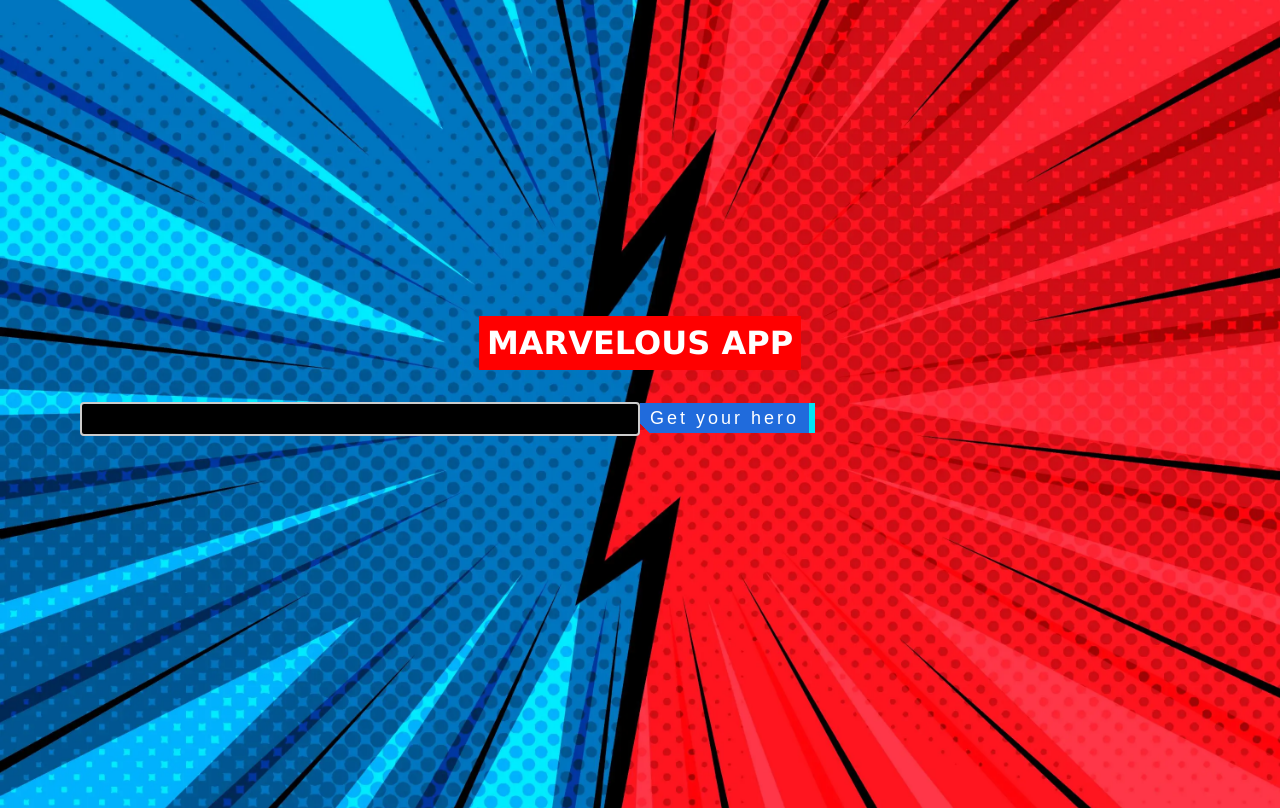
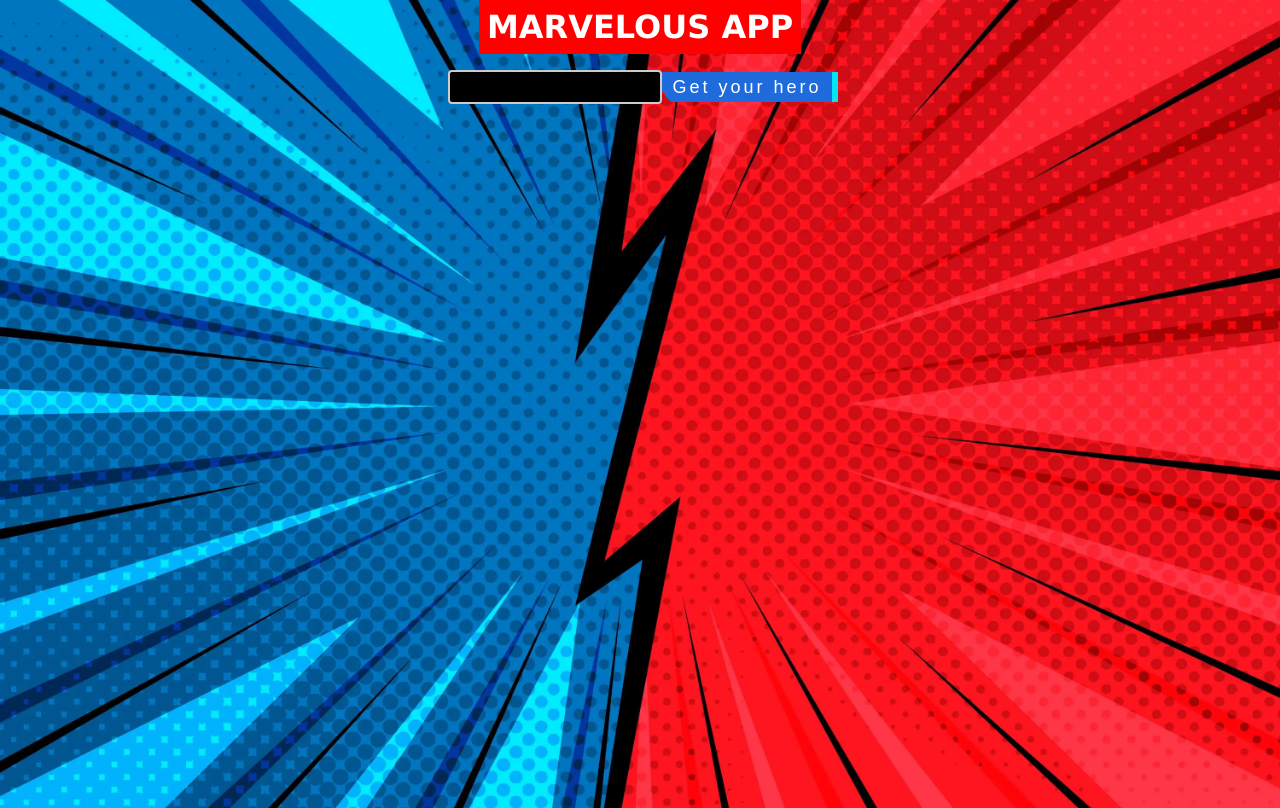
Before and after one commit to Dariusz-Wolontariusz/Hackday-project, a React (Create React App) app in the folder client/: page / in a window 1280 px wide. Built offline with nearby package versions, Linux system fonts and the light colour scheme; no server answers.

Commit message:
added media query for M and L screens / some small visual changes

```diff
--- a/client/package.json
+++ b/client/package.json
@@ -8,6 +8,8 @@
     "@testing-library/jest-dom": "^5.16.5",
     "@testing-library/react": "^13.4.0",
     "@testing-library/user-event": "^13.5.0",
+    "os-browserify": "^0.3.0",
+    "path-browserify": "^1.0.1",
     "react": "^18.2.0",
     "react-dom": "^18.2.0",
     "react-scripts": "5.0.1",
--- a/client/src/components/Search.js
+++ b/client/src/components/Search.js
@@ -1,8 +1,8 @@
 import React, { useState } from 'react'
-import dotenv from 'dotenv'
-dotenv.config()
+// import dotenv from 'dotenv'
+// dotenv.config()
 
-const backendUrl = process.env.BACKEND_URL
+const backendUrl = 'https://hackday-marvel-be.vercel.app'
 
 const Search = () => {
   const [input, setInput] = useState('')
--- a/client/src/index.css
+++ b/client/src/index.css
@@ -55,7 +55,12 @@ body {
 
 .form {
   grid-area: search;
-  margin: 1rem;
+  margin: auto;
+  display: flex;
+  /* flex-direction: column; */
+  justify-content: center;
+  align-items: center;
+  /* text-align: center; */
 }
 
 .form__input {
@@ -64,6 +69,8 @@ body {
   border: 2px solid #ccc;
   border-radius: 4px;
   font-size: 1rem;
+  text-align: center;
+  font-weight: bolder;
   color:#ccc;
   background-color: black;
   background-position: 10px 10px;
@@ -80,6 +87,7 @@ body {
   font-family: Impact, Haettenschweiler, 'Arial Narrow Bold', sans-serif;
   grid-area: description;
   padding: 0rem 1rem 1rem;
+  text-align: center;
 }
 
 .hero__name {
@@ -193,3 +201,75 @@ body {
     transform: translate(0);
    }
   }
+
+/*media query for medium screens  */
+  @media screen and (min-width: 768px) {
+
+    body{
+      align-items: flex-start;
+    }
+
+    .containter {
+      grid-template-columns: repeat(2, 1fr);
+      width: 90vw;
+      display: grid;
+      grid-template-areas:
+        'search search'
+        'image description'
+      ;
+    }
+
+    .hero__img {
+      grid-area: image;
+      border-radius: 10px;
+      width: 100%;
+      /* max-height: 100vh; */
+      height: auto;
+    }
+
+    /* .form {
+      grid-area: search;
+      margin: auto;
+      display: flex;
+      flex-direction: column;
+      justify-content: center;
+      align-items: center;
+      text-align:right;
+    } */
+
+    .form__input:focus {
+      width: 100%;
+    }
+
+  }
+
+  /*media query for large screens  */
+
+  @media screen and (min-width: 1024px) {
+
+    body{
+      align-items: flex-start;
+    }
+
+    .containter {
+      grid-template-columns: repeat(2, 1fr);
+      width: 90vw;
+      display: grid;
+      grid-template-areas:
+        'search search'
+        'image description'
+      ;
+    }
+
+    .hero__img {
+      grid-area: image;
+      border-radius: 10px;
+      width: 100%;
+      /* max-height: 100vh; */
+      height: auto;
+    }
+
+    .form__input:focus {
+      width: 100%;
+    }
+  }
```
Also changed, not shown: 1 other file (tests, documents, lock files or other folders).
